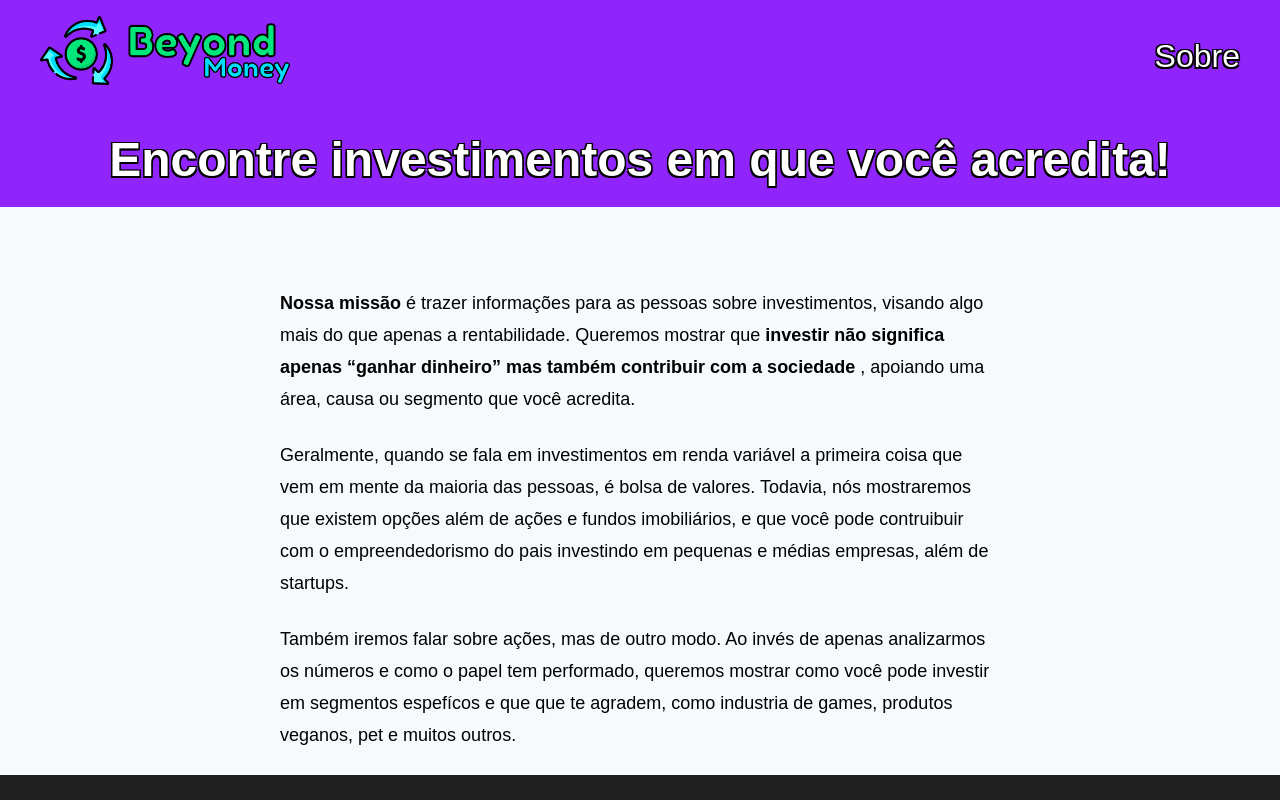
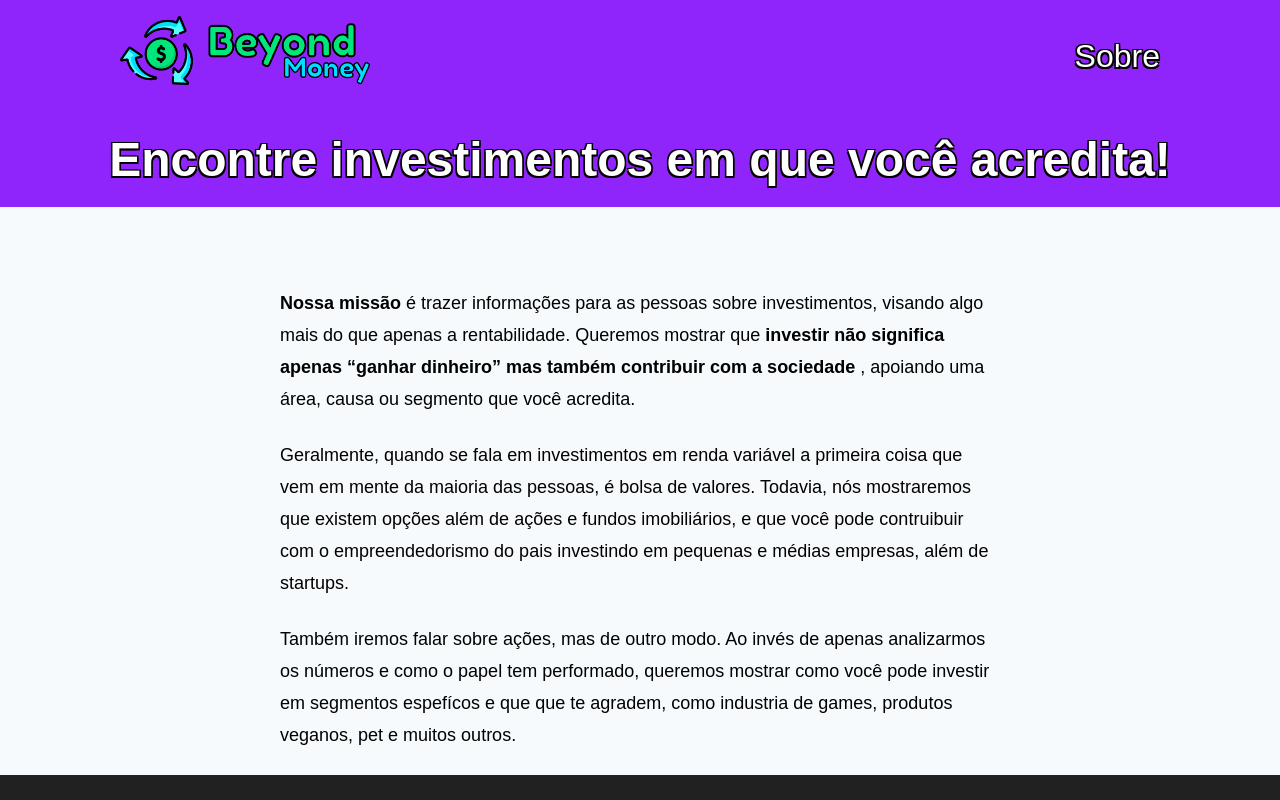
Before and after one commit to vhnakai/bm, a Next.js app: page /about in a window 1280 px wide. Shown: the top 800 px of the page. Built offline with nearby package versions, Linux system fonts and the light colour scheme.

Commit message:
Ajustando o header

```diff
--- a/src/components/Header/styles.module.scss
+++ b/src/components/Header/styles.module.scss
@@ -4,7 +4,7 @@
 }
 
 .content {
-  max-width: 1480px;
+  max-width: 1120px;
   width: 100%;
   margin: 0 auto;
   padding:  1rem 2rem;
```
